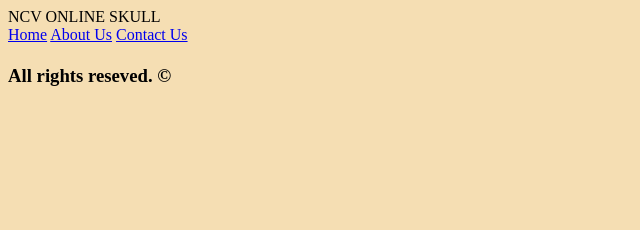
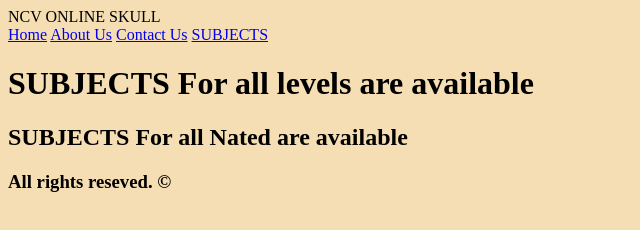
Before and after one commit to EthanExecution/NCV-Online-Skull, a plain HTML site: page Index.html in a window 1280 px wide. Shown: the whole page, without its empty margins (0-640 px from the left). Drawn offline with Linux system fonts and the light colour scheme.

Commit message:
Update Index.html
SUBJECTS

```diff
--- a/Index.html
+++ b/Index.html
@@ -10,10 +10,11 @@
         <a href="#">Home</a>
         <a href="#">About Us</a>
         <a href="#">Contact Us</a>
+         <a href="#">SUBJECTS</a>
     </nav>
     <div id="content">
-        <h1></h1>
-        <h2></h2>
+        <h1>SUBJECTS For all levels are available</h1>
+        <h2>SUBJECTS For all Nated are available</h2>
     </div>
 </body>
 <footer>
```
